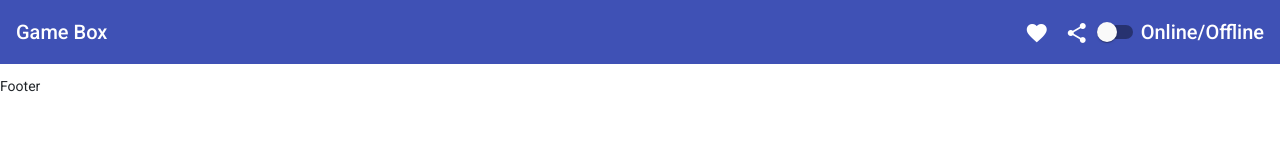
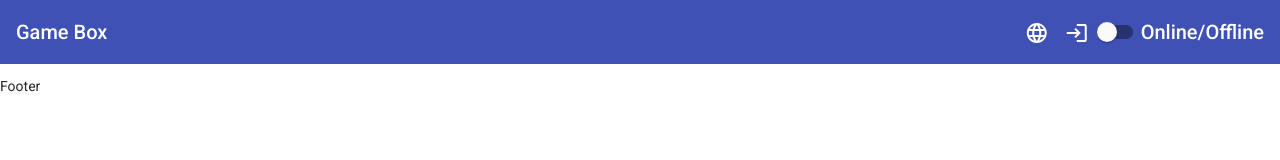
Before and after one commit to vsaiprakash/gamebox-app-ui, an Angular app: page /gameLink/1 in a window 1280 px wide. Shown: the top 160 px of the page. Built offline with nearby package versions, Linux system fonts and the light colour scheme.

Commit message:
Language Dropdown added

```diff
--- a/src/app/core/components/header/header.component.html
+++ b/src/app/core/components/header/header.component.html
@@ -5,11 +5,17 @@
     </button> -->
     <span>{{appName}}</span>
     <span class="example-spacer"></span>
-    <button mat-icon-button class="example-icon favorite-icon" aria-label="Example icon-button with heart icon">
-      <mat-icon>favorite</mat-icon>
+    <button mat-icon-button [matMenuTriggerFor]="menu" aria-label="Example icon-button with language change icon">
+      <mat-icon>language</mat-icon>
     </button>
-    <button mat-icon-button class="example-icon" aria-label="Example icon-button with share icon">
-      <mat-icon>share</mat-icon>
+    <mat-menu #menu="matMenu" >
+      <div *ngFor="let language of languages">
+        <button mat-menu-item>{{language.LANGUAGE_DISPLAYNAME}}</button>
+      </div>
+    </mat-menu>
+
+    <button mat-icon-button aria-label="Example icon-button with login icon">
+      <mat-icon>login</mat-icon>
     </button>
     <mat-slide-toggle>Online/Offline</mat-slide-toggle>
   </mat-toolbar>
--- a/src/app/core/components/header/header.component.ts
+++ b/src/app/core/components/header/header.component.ts
@@ -9,11 +9,13 @@ import { GAMEBOXCONFIG } from 'src/assets/GAMEBOXCONFIG';
 export class HeaderComponent implements OnInit {
 
   appName: string;
+  languages: any[];
 
   constructor() { }
 
   ngOnInit(): void {
     this.appName = GAMEBOXCONFIG.APPNAME;
+    this.languages = GAMEBOXCONFIG.LANGUAGES;
   }
 
 }
--- a/src/assets/GAMEBOXCONFIG.ts
+++ b/src/assets/GAMEBOXCONFIG.ts
@@ -14,6 +14,9 @@ export const MAXRATING = 5;
 
 export const GAMEBOXCONFIG = {
   APPNAME:"Game Box",
+  LANGUAGES:[
+    { LANGUAGE_DISPLAYNAME: "English", LANGUAGE_VALUE: "en" }
+  ],
   GAMES:[
     new GameModel( "assets/images/pokemon.jpeg", "Pokemon", "An RPG Pokemon Game", "pokemon", CATEGORIES_LIST[1], RATINGS[0] ),
     new GameModel( "assets/images/mortalkombat.jpg", "Mortal Kombat", "Fighting & Action Game", "mortalkombat", CATEGORIES_LIST[2], RATINGS[4] ),
```
Also changed, not shown: src/app/app.module.ts (+7 -5 lines).
